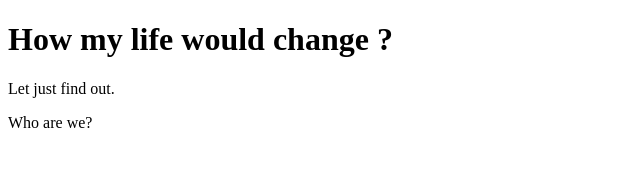
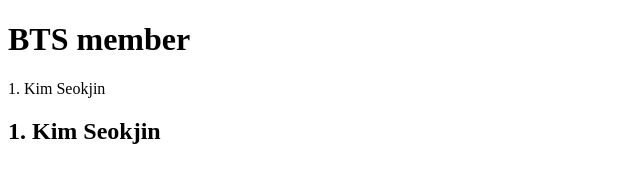
Before and after one commit to nmmxo/nmmxo.github.io, a plain HTML site: page index.html in a window 1280 px wide. Shown: the whole page, without its empty margins (0-640 px from the left). Drawn offline with Linux system fonts and the light colour scheme.

Commit message:
adjust to bts page

```diff
--- a/index.html
+++ b/index.html
@@ -7,9 +7,12 @@
 
 <body>
 
-    <h1>How my life would change ?</h1>
-    <p>Let just find out.</p>
-    <p>Who are we?</p>
+    <h1>BTS member</h1>
+    <p>1. Kim Seokjin </p>
+    <h2>1. Kim Seokjin</h2>
+    <a img
+        src="https://lh3.googleusercontent.com/McJ8TzRdZRCPqMkeALHxz8i-sWV58a-kgStHUuUrvQhF3ZBzKqOB6CG8x-zWFGPz78KzrQbEYQ4PMN4U7vIYMh-9AsnX6lwDzzuJGElyqpIxqsSs=s0-e365"
+        alt="Kim Seokjin 2022"></a>
 
 </body>
 
```
